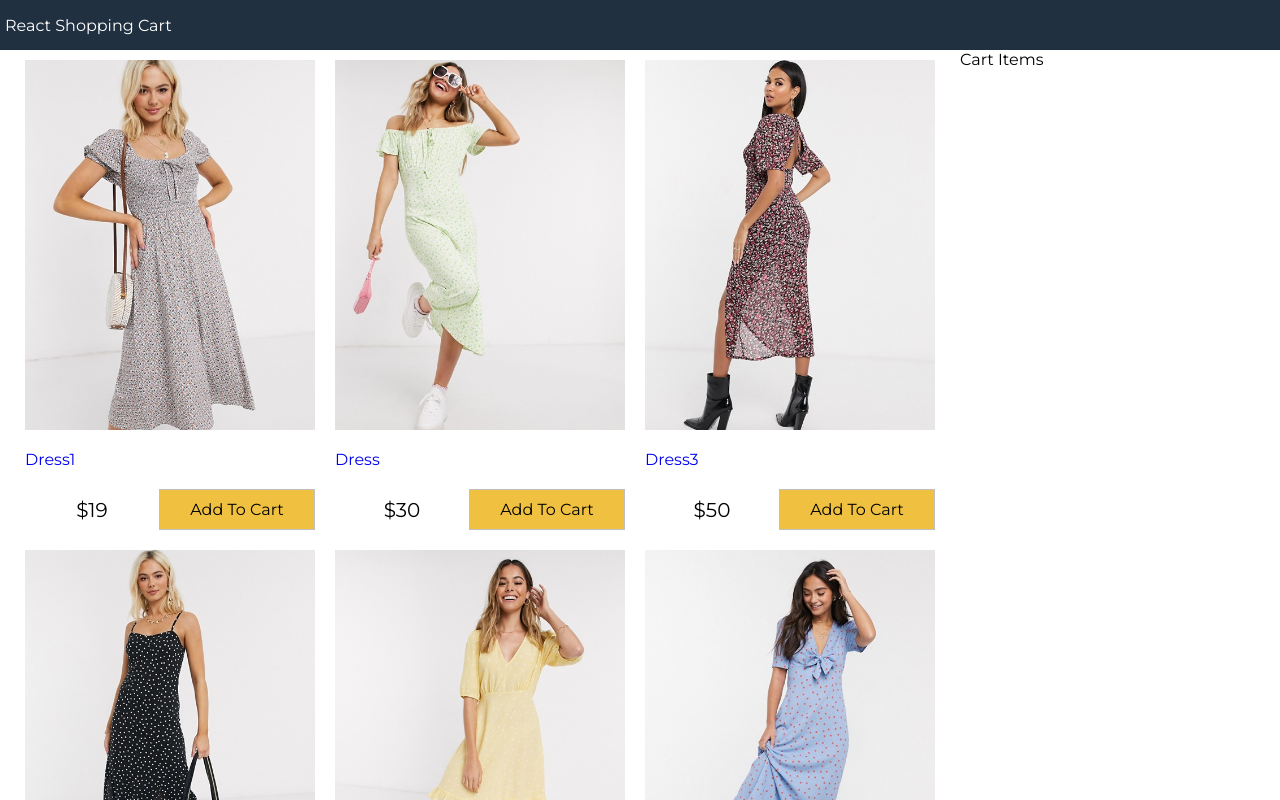
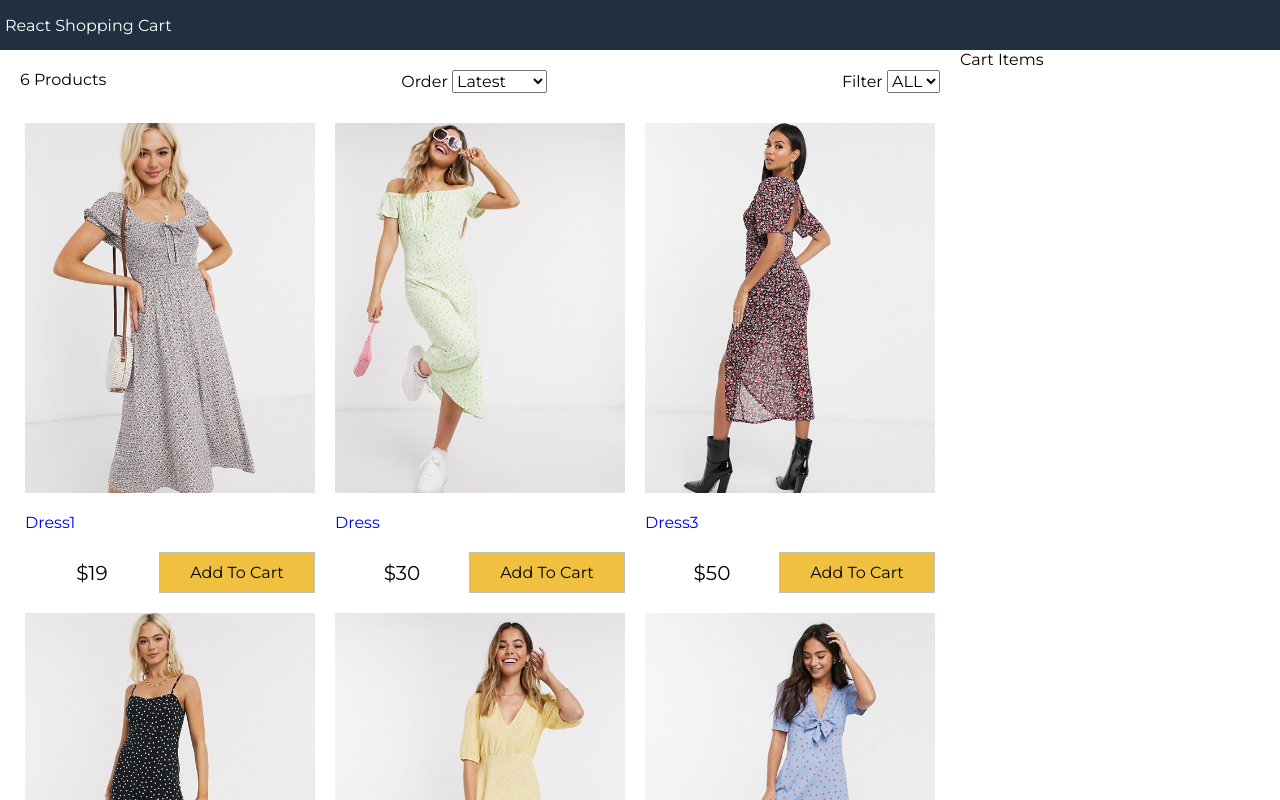
Before and after one commit to dearvip0/react-shopping-cart, a React (Create React App) app: page / in a window 1280 px wide. Shown: the top 800 px of the page. Built offline with nearby package versions, Linux system fonts and the light colour scheme.

Commit message:
filter-component

```diff
--- a/src/App.js
+++ b/src/App.js
@@ -1,15 +1,53 @@
 import data from "./data.json";
 import React from "react";
 import Products from "./components/Products/Products";
+import Filter from "./components/Filter/Filter";
 class App extends React.Component {
-  constructor(props) {
-    super(props);
+  constructor() {
+    super();
     this.state = {
       products: data.products,
       size: "",
       sort: "",
     };
   }
+
+  sortProducts = (event) => {
+    //implements
+    console.log(event.target.value);
+    const sort = event.target.value;
+    this.setState((state) => ({
+      sort: sort,
+      products: this.state.products
+        .slice()
+        .sort((a, b) =>
+          sort === "lowest"
+            ? a.price > b.price
+              ? 1
+              : -1
+            : sort === "highest"
+            ? a.price < b.price
+              ? 1
+              : -1
+            : a._id < b._id
+            ? 1
+            : -1
+        ),
+    }));
+  };
+  filterProducts = (event) => {
+    console.log(event.target.value);
+    if (event.target.value === "") {
+      this.setState({ size: event.target.value, products: data.products });
+    } else {
+      this.setState({
+        size: event.target.value,
+        products: data.products.filter(
+          (product) => product.availableSizes.indexOf(event.target.value) >= 0
+        ),
+      });
+    }
+  };
 
   render() {
     return (
@@ -22,6 +60,13 @@
         <main>
           <div className="content">
             <div className="main">
+              <Filter
+                count={this.state.products.length}
+                size={this.state.size}
+                sort={this.state.sort}
+                filterProducts={this.filterProducts}
+                sortProducts={this.sortProducts}
+              />
               <Products products={this.state.products} />
             </div>
             <div className="sidebar">Cart Items</div>
--- /dev/null
+++ b/src/components/Filter/Filter.js
@@ -0,0 +1,31 @@
+import React, { Component } from "react";
+
+export default class Filter extends Component {
+  render() {
+    return (
+      <div className="filter">
+        <div className="filter-result">{this.props.count} Products</div>
+        <div className="filter-sort">
+          Order{" "}
+          <select value={this.props.sort} onChange={this.props.sortProducts}>
+            <option>Latest</option>
+            <option value="lowest">Lowest</option>
+            <option value="heighest">Heighest</option>
+          </select>
+        </div>
+        <div className="filter-size">
+          Filter{" "}
+          <select value={this.props.size} onChange={this.props.filterProducts}>
+            <option value="ALL">ALL</option>
+            <option value="S">S</option>
+            <option value="XS">XS</option>
+            <option value="M">M</option>
+            <option value="L">L</option>
+            <option value="XL">XL</option>
+            <option value="XXL">XXL</option>
+          </select>
+        </div>
+      </div>
+    );
+  }
+}
--- a/src/index.css
+++ b/src/index.css
@@ -123,3 +123,12 @@
 .button.primary {
   background-color: #f0c040;
 }
+
+/* Filter */
+.filter {
+  display: flex;
+  justify-content: space-between;
+  padding: 1rem;
+  margin: 1rem;
+  margin-bottom: 0.1rem #c0c0c0 solid;
+}
```
